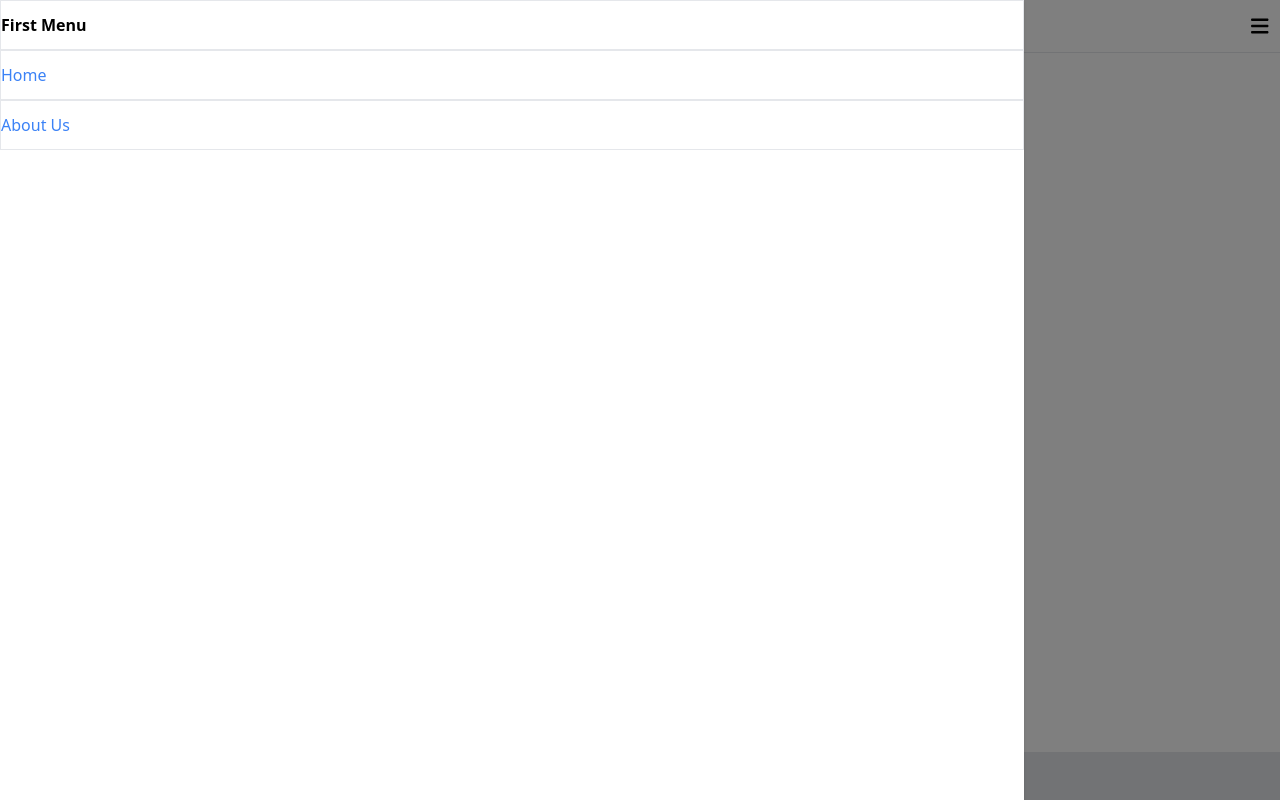
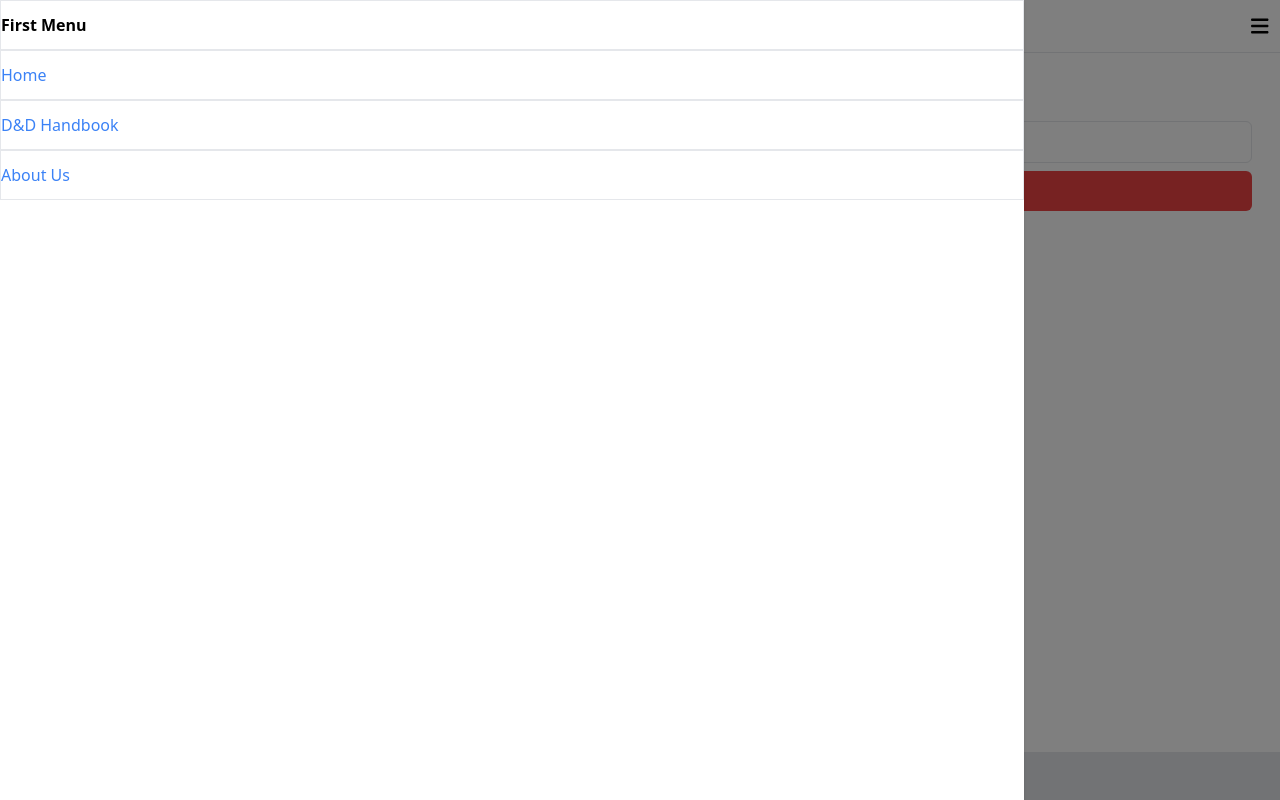
Before and after one commit to ZShaan0/learning-react, a React (Create React App) app: page /DandD in a window 1280 px wide. Both pictures are taken after a click on the icon 1259 px from the left and 25 px from the top of the page. Built offline with nearby package versions, Linux system fonts and the light colour scheme.

Commit message:
adds D&D api get functionality, known visual bugs once expanding item details

```diff
--- a/src/App.js
+++ b/src/App.js
@@ -4,7 +4,7 @@ import Header from './components/Header';
 import Footer from './components/Footer';
 import Home from './Views/Home';
 import AboutUs from './Views/AboutUs';
-
+import DandD from './Views/DandD';
 
 
 function App() {
@@ -20,6 +20,9 @@ function App() {
 
             <Route path='/about-us'
             element={<AboutUs />} />
+
+            <Route path='/DandD'
+            element={<DandD />} />
           </Routes>
         </div>
 
--- a/src/Views/AboutUs.js
+++ b/src/Views/AboutUs.js
@@ -3,10 +3,10 @@ import React from "react";
 function AboutUs(){
     return (
         <div>
-            <h1 className="font-bold text-xl mb-3">This is the About Us page</h1>
+            <h1 className="font-bold text-xl mb-3">About Us</h1>
 
             <p>
-                This is my first project in react. <br/> I am experimenting using JavaScript,
+                This is my first project in React. <br/> I am experimenting using JavaScript,
                 HTML, CSS (TailwindCSS) and React (with ReactRouter, FontAwesome).
             </p>
             <br/>
--- /dev/null
+++ b/src/Views/DandD.js
@@ -0,0 +1,79 @@
+import React, { useState } from "react";
+
+function DandD() {
+    const [query, setQuery] = useState("");
+    const [results, setResults] = useState(null);
+    const [loading, setLoading] = useState(false);
+    const [selectedItem, setSelectedItem] = useState(null);
+
+    const searchDndApi = async () => {
+        if (!query) return;
+        setLoading(true);
+        try {
+            const endpoints = ["classes", "features", "monsters", "spells", "equipment"];
+            const allResults = [];
+
+            for (const endpoint of endpoints) {
+                const response = await fetch(`https://www.dnd5eapi.co/api/${endpoint}`);
+                const data = await response.json();
+                const filteredResults = data.results.filter(item => item.name.toLowerCase().includes(query.toLowerCase()));
+                allResults.push(...filteredResults.map(item => ({ ...item, category: endpoint })));
+            }
+
+            setResults(allResults);
+        } catch (error) {
+            console.error("Error fetching data:", error);
+        }
+        setLoading(false);
+    };
+
+    const fetchItemDetails = async (url) => {
+        setLoading(true);
+        try {
+            const response = await fetch(`https://www.dnd5eapi.co${url}`);
+            const data = await response.json();
+            setSelectedItem(data);
+        } catch (error) {
+            console.error("Error fetching item details:", error);
+        }
+        setLoading(false);
+    };
+
+    return (
+        <div className="p-4">
+            <h1 className="font-bold text-xl mb-3">Search below for details on classes, features, monsters, spells, and equipment:</h1>
+            <div className="mb-4">
+                <input
+                    type="text"
+                    className="border p-2 w-full rounded-md"
+                    placeholder="Search for a class, feature, monster, spell, or item..."
+                    value={query}
+                    onChange={(e) => setQuery(e.target.value)}
+                />
+                <button
+                    onClick={searchDndApi}
+                    className="mt-2 bg-red-500 text-white p-2 rounded-md w-full"
+                >
+                    Search
+                </button>
+            </div>
+            {loading && <p>Loading...</p>}
+            <ul>
+                {results && results.length > 0 ? results.map((item, index) => (
+                    <li key={index} className="border-b py-2 cursor-pointer text-blue-600 hover:underline" onClick={() => fetchItemDetails(item.url)}>
+                        <strong>{item.name}</strong> <span className="text-gray-500">({item.category})</span>
+                    </li>
+                )) : null}
+            </ul>
+            {results !== null && results.length === 0 && !loading && <p>No results found.</p>}
+            {selectedItem && (
+                <div className="mt-4 p-4 border rounded-md">
+                    <h2 className="text-lg font-bold">{selectedItem.name}</h2>
+                    <pre className="whitespace-pre-wrap text-sm mt-2">{JSON.stringify(selectedItem, null, 2)}</pre>
+                </div>
+            )}
+        </div>
+    );
+}
+
+export default DandD;
--- a/src/Views/Home.js
+++ b/src/Views/Home.js
@@ -7,6 +7,7 @@ function Home(){
             <h1 className='font-bold text-xl mb-3'>This is the home page</h1>
 
             <HelloWorld name="ZShaan0" />
+
         </div>
     )
 }
--- a/src/components/Counter.js
+++ b/src/components/Counter.js
@@ -5,12 +5,16 @@ function Counter(){
 
     return (
         <div>
-            <h1>
+            <h1 className="mt-2 p-2 rounded-md w-full">
                 {count}
             </h1>
-            <h1 onClick={() => setCount(count + 1)}>
-                Plus
-            </h1>
+
+            <button
+                onClick={() => setCount(count + 1)}
+                className="mt-2 bg-blue-500 text-white p-2 rounded-md w-full"
+            >
+                + 1
+            </button>
         </div>
     )
 }
--- a/src/components/NavigationMenu.js
+++ b/src/components/NavigationMenu.js
@@ -1,4 +1,4 @@
-import React, {useState} from "react";
+import React from "react";
 import {Link} from "react-router-dom";
 
 
@@ -16,6 +16,12 @@ function NavigationMenu(props){
                         >Home</Link>
                     </li>
                     <li>
+                        <Link to="/DandD"
+                        className='text-blue-500 py-3 border -b block'
+                        onClick={props.closeMenu}
+                        >D&D Handbook</Link>
+                    </li>
+                    <li>
                         <Link to="/about-us"
                         className='text-blue-500 py-3 border -b block'
                         onClick={props.closeMenu}
```
